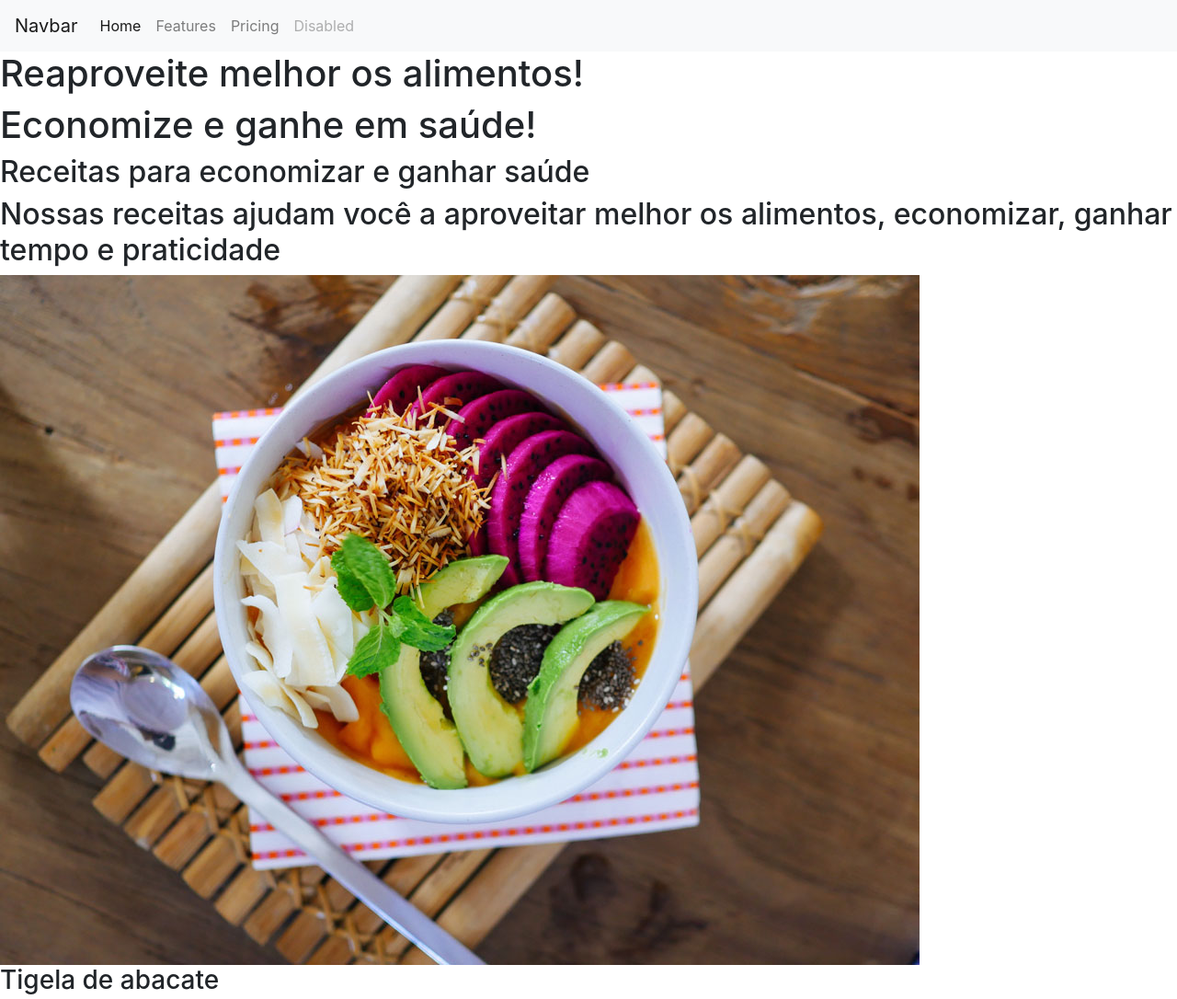
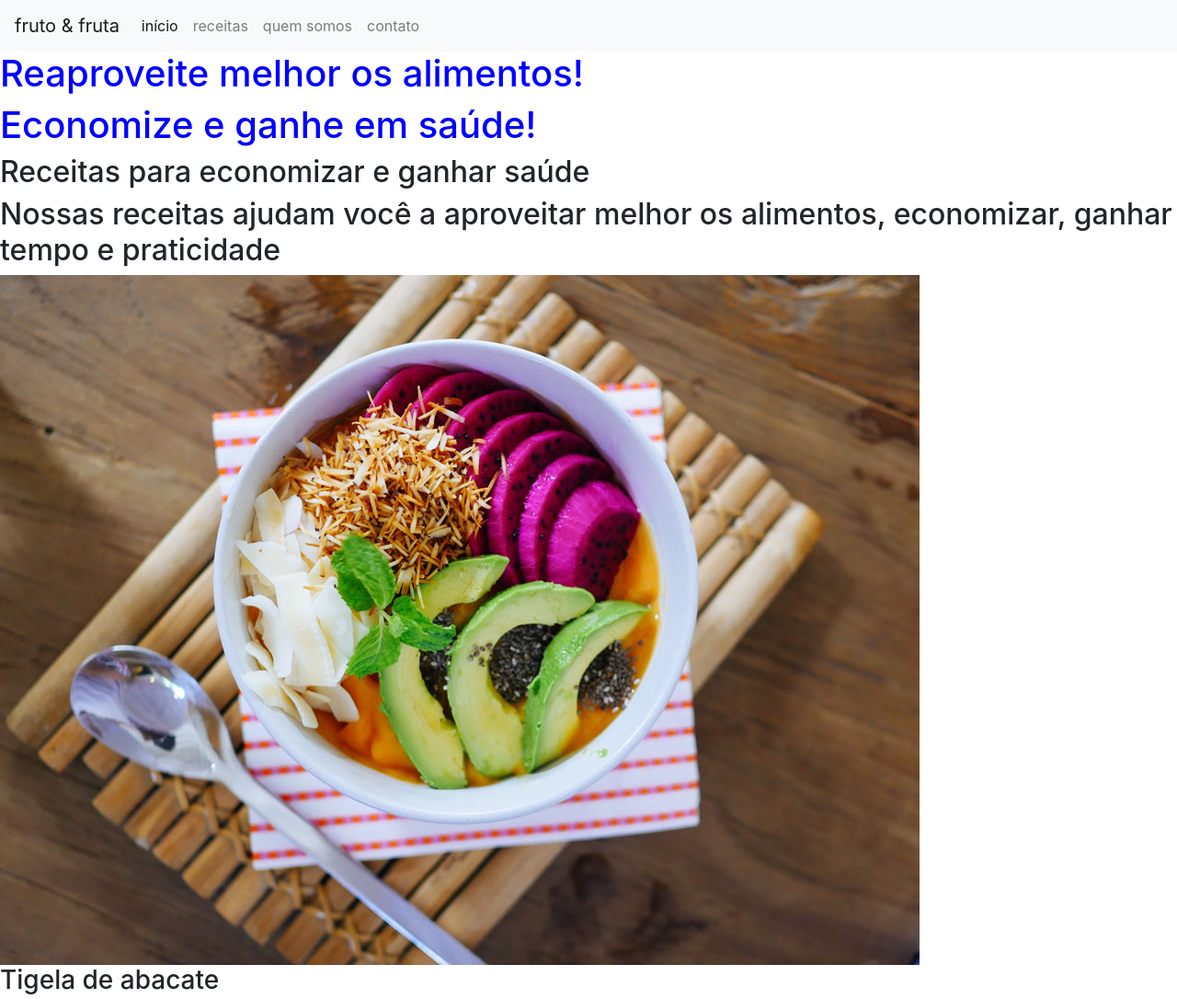
Before and after one commit to joaovicentefs/curso_bootstrap4_basico, a plain HTML site: page index.html in a window 1280 px wide. Shown: the top 1086 px of the page at 92% size. Drawn offline with nearby package versions, Linux system fonts and the light colour scheme.

Commit message:
Customizando a navbar

```diff
--- a/index.html
+++ b/index.html
@@ -6,22 +6,25 @@
   <meta name="viewport" content="width=device-width, initial-scale=1">
   <title>fruta e fruto</title>
   <link rel="stylesheet" href="https://maxcdn.bootstrapcdn.com/bootstrap/4.0.0/css/bootstrap.min.css" integrity="sha384-Gn5384xqQ1aoWXA+058RXPxPg6fy4IWvTNh0E263XmFcJlSAwiGgFAW/dAiS6JXm" crossorigin="anonymous">
+  <link rel="stylesheet" type="text/css" href="src/style.css">
 </head>
 
 <body>
+  <header>
     <nav class="navbar navbar-expand-lg navbar-light bg-light">
-    <a class="navbar-brand" href="#">Navbar</a>
+      <a class="navbar-brand" href="#">fruto & fruta</a>
       <button class="navbar-toggler" type="button" data-toggle="collapse" data-target="#navbarNavAltMarkup" aria-controls="navbarNavAltMarkup" aria-expanded="false" aria-label="Toggle navigation"><span class="navbar-toggler-icon"></span>
       </button>
       <div class="collapse navbar-collapse" id="navbarNavAltMarkup">
         <div class="navbar-nav">
-        <a class="nav-item nav-link active" href="#">Home <span class="sr-only">(current)</span></a>
-        <a class="nav-item nav-link" href="#">Features</a>
-        <a class="nav-item nav-link" href="#">Pricing</a>
-        <a class="nav-item nav-link disabled" href="#">Disabled</a>
+          <a class="nav-item nav-link active" href="#">início <span class="sr-only">(current)</span></a>
+          <a class="nav-item nav-link" href="#">receitas</a>
+          <a class="nav-item nav-link" href="#">quem somos</a>
+          <a class="nav-item nav-link" href="#">contato</a>
         </div>
       </div>
     </nav>
+  </header>
   <title>fruto & fruta</title>
 
   <h1>Reaproveite melhor os alimentos!</h1>
--- a/src/style.css
+++ b/src/style.css
@@ -0,0 +1,3 @@
+h1 {
+    color: blue;
+}
```
Lines whose indentation alone changed are shown as unchanged.
